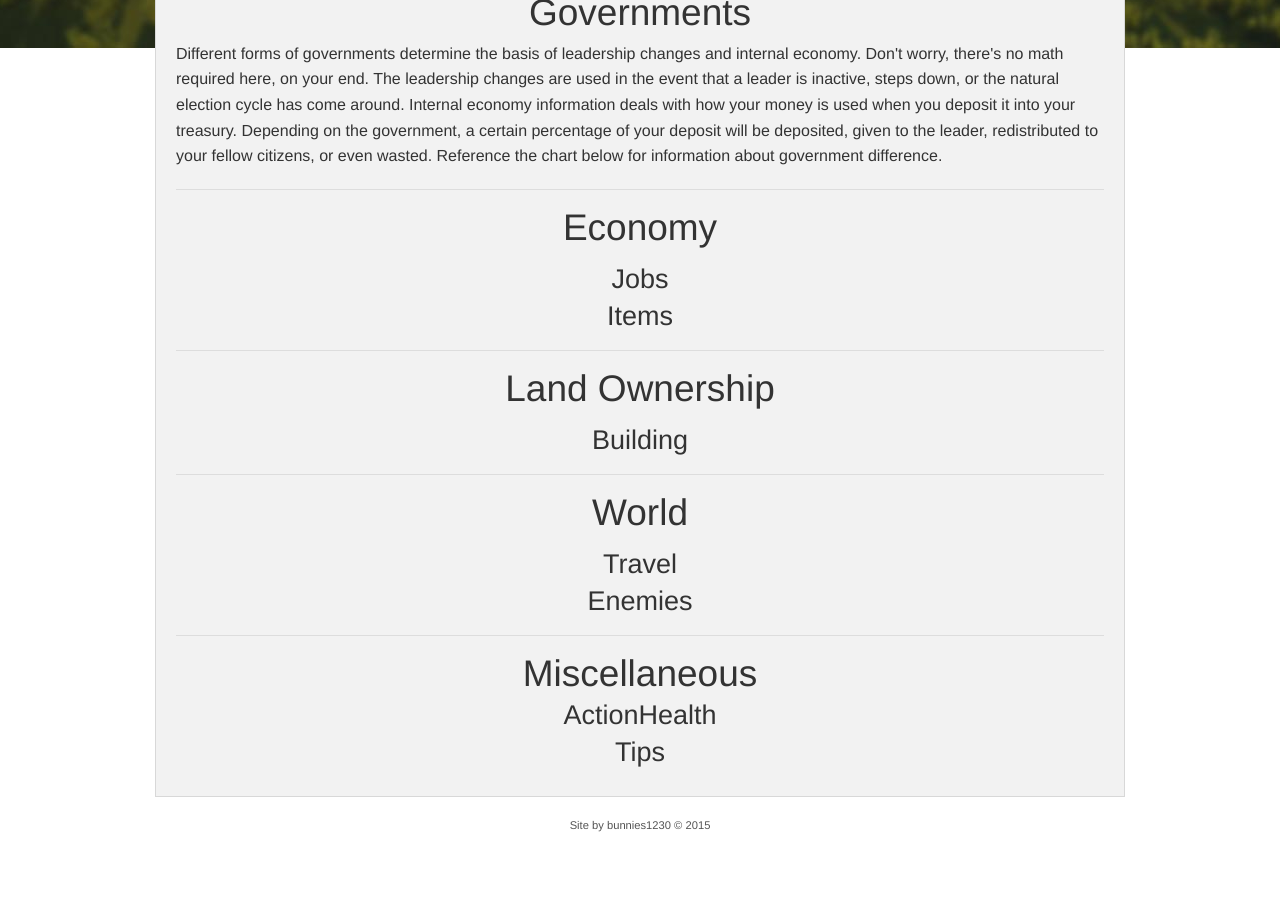
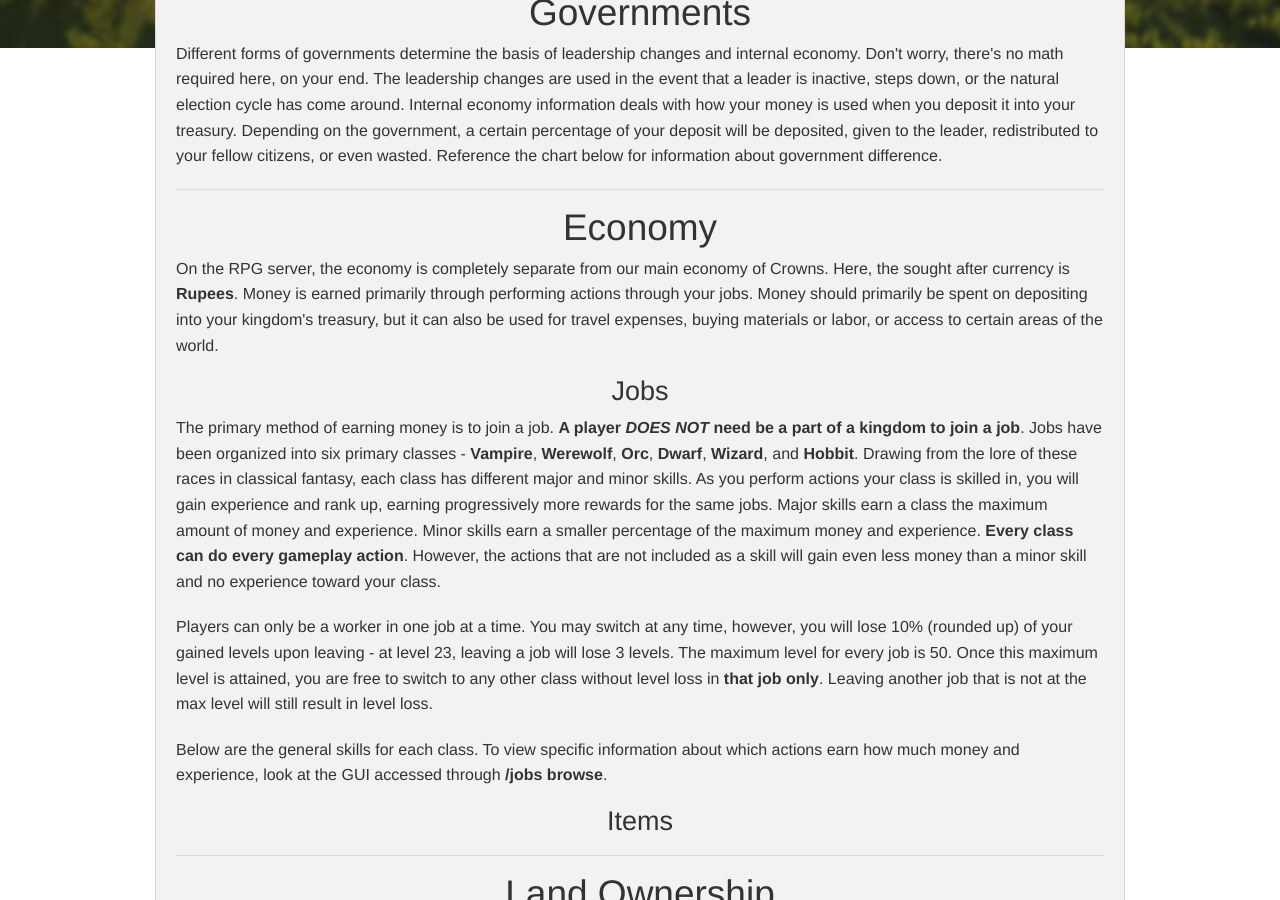
Before and after one commit to damnation-eu/website-beta, a Jekyll site: the page built from rpg-gameplay.md, in a window 1280 px wide and 900 px high, scrolled down 1126 px. Built offline with Jekyll 4.4.1, drawn with Linux system fonts in a browser that asks for light colours; nearby versions of some CDN libraries; library files that are not in the unit come from our copies; before the commit the page ends 1961 px from its top, so only the background shows below that.

Commit message:
Update rpg-gameplay.md

```diff
--- a/rpg-gameplay.md
+++ b/rpg-gameplay.md
@@ -49,11 +49,15 @@
 ##Economy
 </div>
 
-<p></p>
+<p>On the RPG server, the economy is completely separate from our main economy of Crowns. Here, the sought after currency is <b>Rupees</b>. Money is earned primarily through performing actions through your jobs. Money should primarily be spent on depositing into your kingdom's treasury, but it can also be used for travel expenses, buying materials or labor, or access to certain areas of the world.</p>
 
 <div style="text-align: center;" markdown="1">
 ###Jobs
 </div>
+<p>The primary method of earning money is to join a job. <b>A player <i>DOES NOT</i> need be a part of a kingdom to join a job</b>. Jobs have been organized into six primary classes - <b>Vampire</b>, <b>Werewolf</b>, <b>Orc</b>, <b>Dwarf</b>, <b>Wizard</b>, and <b>Hobbit</b>. Drawing from the lore of these races in classical fantasy, each class has different major and minor skills. As you perform actions your class is skilled in, you will gain experience and rank up, earning progressively more rewards for the same jobs. Major skills earn a class the maximum amount of money and experience. Minor skills earn a smaller percentage of the maximum money and experience. <b>Every class can do every gameplay action</b>. However, the actions that are not included as a skill will gain even less money than a minor skill and no experience toward your class.</p>
+<p>Players can only be a worker in one job at a time. You may switch at any time, however, you will lose 10% (rounded up) of your gained levels upon leaving - at level 23, leaving a job will lose 3 levels. The maximum level for every job is 50. Once this maximum level is attained, you are free to switch to any other class without level loss in <b>that job only</b>. Leaving another job that is not at the max level will still result in level loss.</p>
+
+<p>Below are the general skills for each class. To view specific information about which actions earn how much money and experience, look at the GUI accessed through <b>/jobs browse</b>.</p>
 
 <div style="text-align: center;" markdown="1">
 ###Items
```
